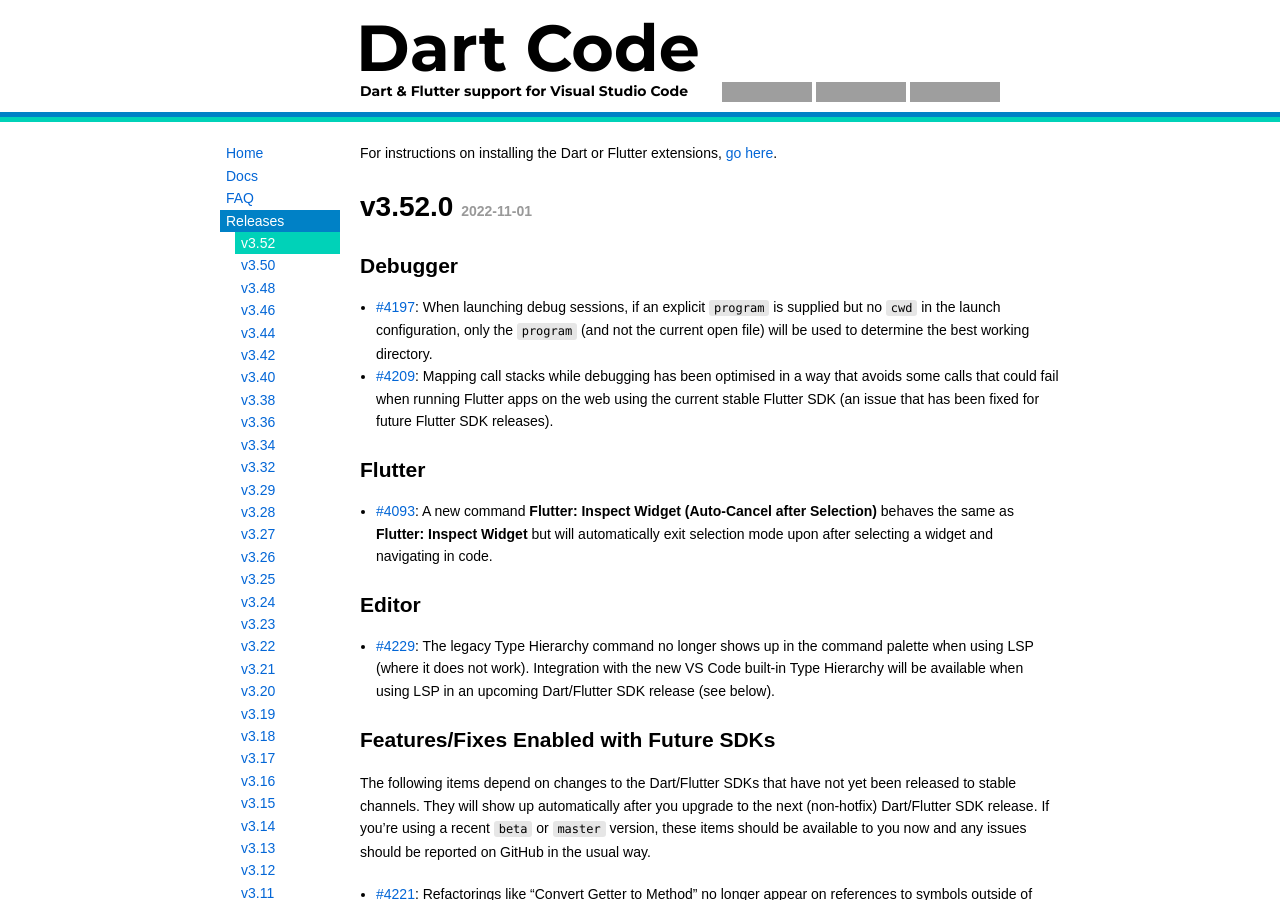
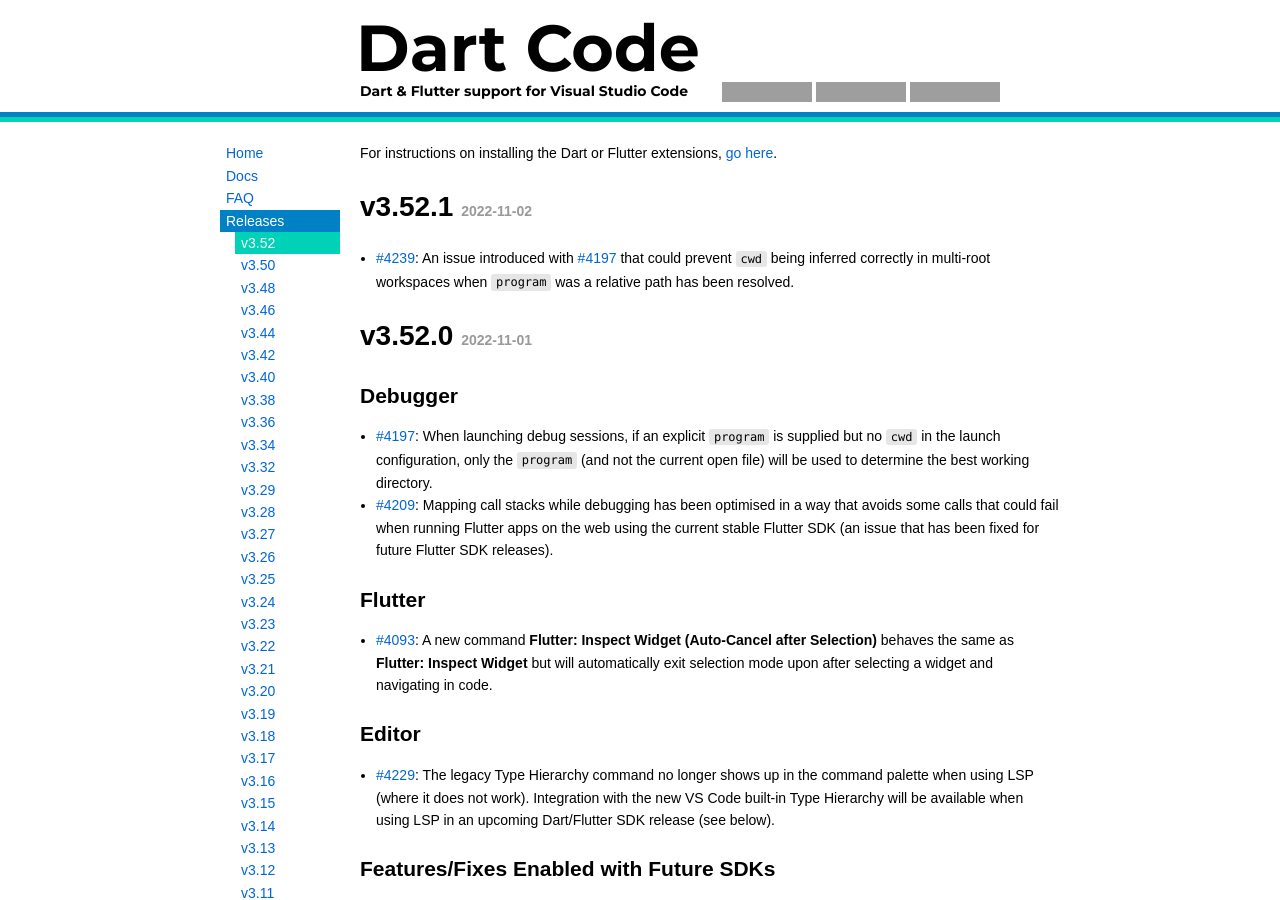
Before and after one commit to Dart-Code/Website, a Jekyll site: the page built from _releases/v3.52.md, in a window 1280 px wide and 900 px high. Built offline with Jekyll 4.4.1, drawn with Linux system fonts in a browser that asks for light colours; grey boxes are pictures that could not be loaded.

Commit message:
Add v3.52.1

```diff
--- a/_releases/v3.52.md
+++ b/_releases/v3.52.md
@@ -3,6 +3,10 @@
 sort_order: v0003_0052
 excerpt: "Type Hierarchy, Lists in Debug Displays, Inlay Hint Hovers, ..."
 ---
+
+# v3.52.1 *2022-11-02*
+
+- [#4239](https://github.com/Dart-Code/Dart-Code/issues/4239): An issue introduced with [#4197](https://github.com/Dart-Code/Dart-Code/issues/4197) that could prevent `cwd` being inferred correctly in multi-root workspaces when `program` was a relative path has been resolved.
 
 # v3.52.0 *2022-11-01*
 
```
